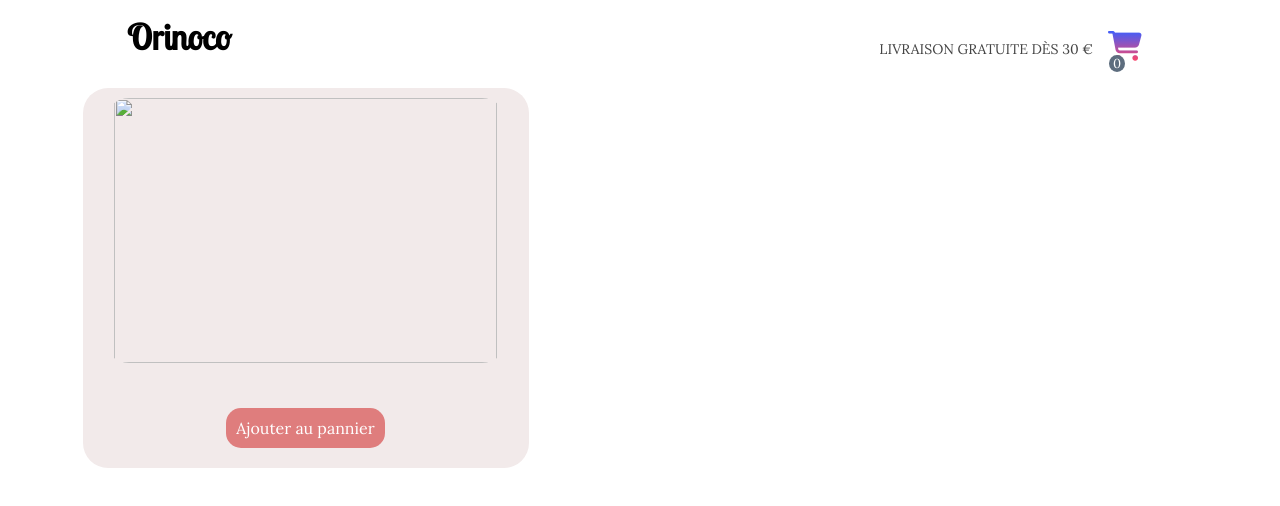
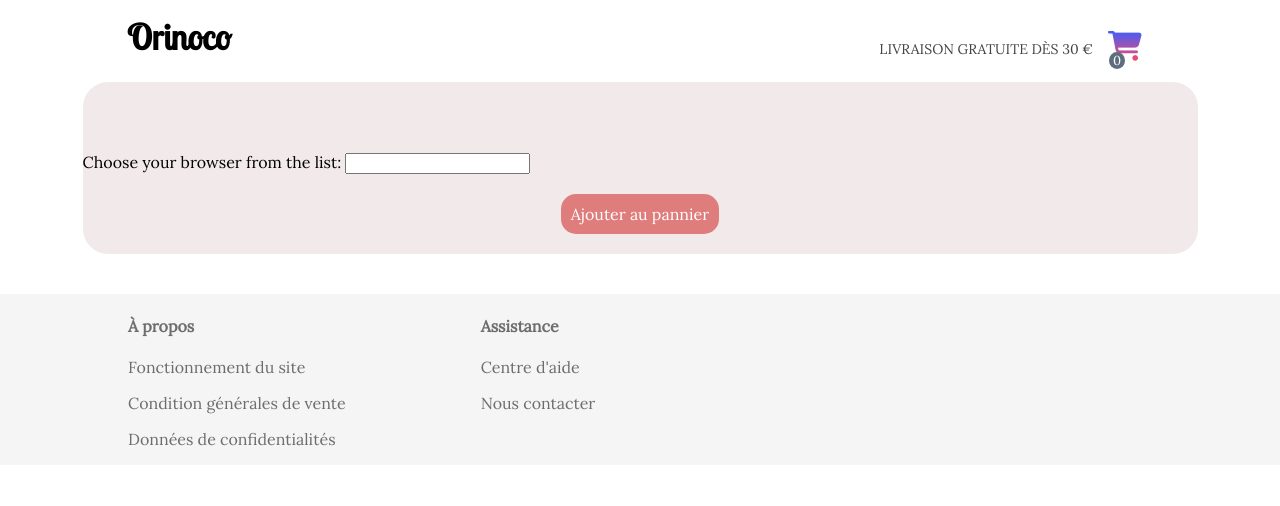
Before and after one commit to asmj7/AsmiyaJackiriya_5_05052021, a plain HTML site: page products.html in a window 1280 px wide. Drawn offline with Linux system fonts and the light colour scheme; no server answers.

Commit message:
Adding input with colors

```diff
--- a/index.js
+++ b/index.js
@@ -13,6 +13,7 @@ const url = 'http://localhost:3000/api/teddies';
  *
 */
 function generateProductHTML(teddy) {
+
   //Selectionner la div qui va contenir le outerHTML du teddy-container
   let container = document.querySelector('.articles-container')
 
--- /dev/null
+++ b/product.css
@@ -0,0 +1,130 @@
+body {
+    margin: 0;
+    padding: 0;
+    text-decoration: none;
+    font-family: 'Lora', serif;
+}
+.container {
+    max-width: 1115px;
+    margin-left: auto;
+    margin-right: auto;
+}
+.logo {
+    font-family:'Lobster Two', serif;
+    margin-top: 15px;
+    margin-left: 4%;
+    margin-right: auto;
+    font-size: 35px;
+}
+
+.shipping-free {
+    margin-top: 40px;
+    margin-right: 15px;
+    font-size: 14px;
+    color: #444444;
+}
+.number {
+    height: fit-content;
+    background-color: #5D6D7E;
+    padding: 0px 4px;
+    color: white;
+    border-radius: 50%;
+    position: absolute;
+    top: 63%;
+    left: 3%;
+    font-size: 13px;
+}
+header {
+    display: flex;
+    justify-content: space-between;
+}
+.panier {
+    margin-right: 5%;
+    position: relative;
+}
+.fa-shopping-cart {
+    margin-top: 31px;
+    font-size: 30px;
+    background: linear-gradient(#3f5efb, #fc466b);
+    -webkit-background-clip: text;
+    -webkit-text-fill-color: transparent;
+}
+/* Article */
+
+.selected-product {
+    width: 100%;
+    height: 100%;
+    background-color: #F2EAEA;
+    border-radius: 25px;
+}
+.teddy-container {
+    width: 100%;
+    height: 90%;
+}
+.teddy {
+    width: 40%;
+    margin-left: auto;
+    margin-right: auto;
+}
+.teddy-info {
+    display: flex;
+}
+.teddy-name {
+    margin-left: 31%;
+    margin-right: auto;
+}
+.price {
+    margin-right: 31%;
+    margin-left: auto;
+    width: fit-content;
+    margin-top: 26px;
+    margin-bottom: 20px;
+}
+.teddy-pic {
+    width: 100%;
+    border-radius: 25px;
+    margin-top: 20px;
+}
+.description {
+    font-family: 'Lora', serif;
+    color: #595959;
+    width: 38%;
+    margin-left: auto;
+    margin-right: auto;
+}
+.link {
+    padding-top: 30px;
+    padding-bottom: 30px;
+    width: fit-content;
+    margin-left: auto;
+    margin-right: auto;
+}
+.btnAdd {
+    width: fit-content;
+    height: fit-content;
+    margin-left: auto;
+    margin-right: auto;
+    margin-top: 10px;
+    margin-bottom: 20px;
+    padding : 10px;
+    border-radius: 15px;
+    background-color: #DF7D7D;
+    color: white;
+}
+/* Footer */
+footer {
+    margin-top: 40px;
+    background-color: rgb(245, 245, 245);
+}
+.colonnes {
+    margin-left: 10%;
+    display: flex;
+    color: #6D6D6D;
+}
+.colonne1, .colonnes2 {
+    margin-right: 135px;
+}
+a {
+    text-decoration: none;
+    color: #6D6D6D;
+}
--- a/product.js
+++ b/product.js
@@ -2,6 +2,7 @@ const url = 'http://localhost:3000/api/teddies/';
 const urlParams = new URLSearchParams(window.location.search);
 const id = urlParams.get('id');
 
+//Afficher le produit sélectionné
 function getParameter(teddy) {
   let src = document.querySelector(".teddy-pic").src = `${teddy.imageUrl}`;
   let name = document.querySelector('.teddy-name');
@@ -12,10 +13,27 @@ function getParameter(teddy) {
   price.innerText = `${(teddy.price/100).toFixed(2)+' €'}`;
 }
 
+// Input avec liste de couleurs
+function listHTML(teddy) {
+  let datalist = document.querySelector('#datalist')
+
+  let options = document.createElement('option')
+  options.innerHTML = `${teddy.colors}`;
+  datalist.appendChild(options)
+  console.log(datalist)
+}
+
+function optionList(option) {
+  option.forEach(teddy => {
+    listHTML(teddy);
+  });
+}
+
 fetch(url+id)
   .then(function (response) {
     return response.json();
   }).then(getParameter)
+  .then(optionList)
   .catch(function (error) {
     console.log(error)
   });
--- a/products.html
+++ b/products.html
@@ -4,18 +4,17 @@
     <meta charset="UTF-8">
     <meta http-equiv="X-UA-Compatible" content="IE=edge">
     <meta name="viewport" content="width=device-width, initial-scale=1.0">
-    <link rel="stylesheet" href="style.css">
+    <link rel="stylesheet" href="product.css">
     <link rel="preconnect" href="https://fonts.gstatic.com">
     <link href="https://fonts.googleapis.com/css2?family=Lora&display=swap" rel="stylesheet">
     <link href="https://fonts.googleapis.com/css2?family=Alegreya&display=swap" rel="stylesheet">
     <link rel="preconnect" href="https://fonts.gstatic.com">
     <link href="https://fonts.googleapis.com/css2?family=Lobster+Two&family=Slabo+27px&display=swap" rel="stylesheet">
     <script src="https://kit.fontawesome.com/bdf7e61324.js" crossorigin="anonymous"></script>
-    <title>Panier</title>
+    <title>Orinoco - Product</title>
 </head>
 <body>
     <div class="container">
-    <section>
         <header>
             <h1 class="logo">Orinoco</h1>
             <p class="shipping-free">LIVRAISON GRATUITE DÈS 30 €</p>
@@ -24,25 +23,49 @@
                     <div class="number">0</div>
                 </div>
         </header>
+    <section>
         <div class="selected-product">
             <article class="teddy-container selected">
                 <div class="teddy">
                    <img class="teddy-pic" src="" alt="">
                 </div>
-                <div class="teddy-info">
-                    <h2 class="teddy-name"></h2>
-                    <span class="price"></span>
+                <div class="infos-container">
+                    <div class="teddy-info">
+                        <h2 class="teddy-name"></h2>
+                        <span class="price"></span>
+                    </div>
+                    <div class="description"></div>
+                    <div class="colors"></div>
                 </div>
-                <div class="description">
+                <div class="list">
+                    <form action="/action_page.php" method="get">
+                        <label for="browser">Choose your browser from the list:</label>
+                        <input list="browsers" name="browser" id="browser">
+                        <datalist id="datalist">
+
+                        </datalist>
+                    </form>
                 </div>
-                <div class="colors">
-
+                <div class="link">
+                    <a class="btnAdd" href="#">Ajouter au pannier</a>
                 </div>
-                <a class="btnAdd" href="products.html">Ajouter au pannier</a>
             </article>
         </div>
     </section>
     </div>
+    <footer class="footer">
+        <div class="colonnes">
+        <div class="colonne1"><h4>À propos</h4>
+            <a class="footer-links" href="#"><p>Fonctionnement du site</p></a>
+            <a class="footer-links" href="#"><p>Condition générales de vente</p></a>
+            <a class="footer-links" href="#"><p>Données de confidentialités</p></a>
+        </div>
+        <div class="colonne2"><h4>Assistance</h4>
+            <a class="footer-links" href="#"><p>Centre d'aide</p></a>
+            <a class="footer-links" href="#"><p>Nous contacter</p></a>
+        </div>
+        </div>
+    </footer>
     <script src="product.js" defer></script>
 </body>
 </html>
```
Lines whose indentation alone changed are shown as unchanged.
